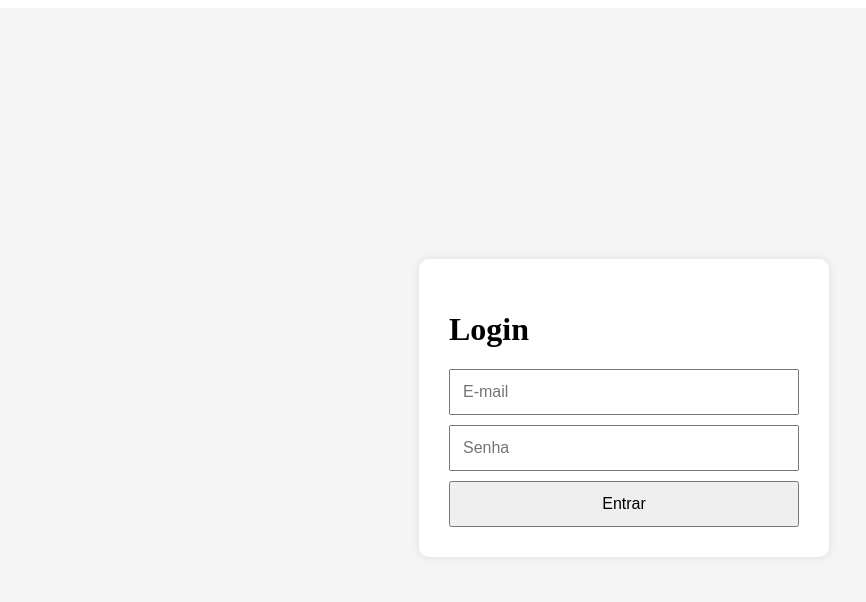
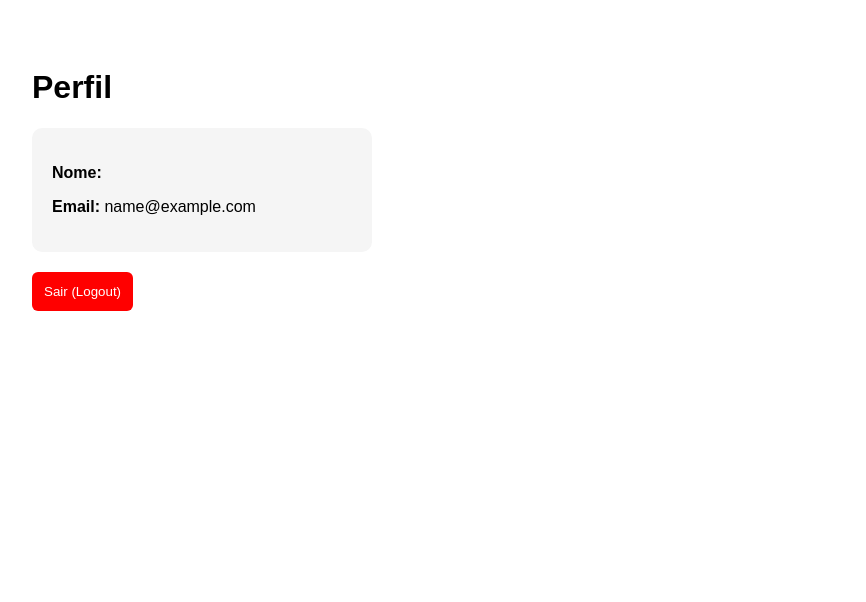
Before and after one commit to JP-GhOsT/Conexxa, a React app in the folder frontend/: page /profile in a window 1280 px wide. Before the commit this address led to /login. Shown: the top 602 px of the page, without its empty margins (16-882 px from the left). Built offline with nearby package versions, Linux system fonts and the light colour scheme; sample sign-in values are in the browser's storage; the HTML template or start-up script is replaced by a standard one.

Commit message:
feat(frontend): add profile page with logout and navigation integration

```diff
--- a/frontend/src/App.jsx
+++ b/frontend/src/App.jsx
@@ -10,6 +10,7 @@ import Register from "./pages/Register";
 import Dashboard from "./pages/Dashboard";
 import CreateStudyGroup from "./pages/CreateStudyGroup";
 import EditStudyGroup from "./pages/EditStudyGroup";
+import Profile from "./pages/Profile";
 
 import ProtectedRoute from "./routes/ProtectedRoute";
 
@@ -51,6 +52,16 @@ function App() {
           }
         />
 
+        {/* PROFILE */}
+        <Route
+          path="/profile"
+          element={
+            <ProtectedRoute>
+              <Profile />
+            </ProtectedRoute>
+          }
+        />
+
         {/* fallback */}
         <Route path="*" element={<Navigate to="/login" />} />
 
--- a/frontend/src/pages/Dashboard.jsx
+++ b/frontend/src/pages/Dashboard.jsx
@@ -17,7 +17,7 @@ export default function Dashboard() {
       <h1>Dashboard</h1>
 
       <p>
-        Bem-vindo, {user?.nomeCompleto || "Usuário"} 👋
+        Bem-vindo, {user?.nomeCompleto ?? "Usuário"} 👋
       </p>
 
       <div style={styles.grid}>
@@ -31,7 +31,7 @@ export default function Dashboard() {
           <p>Criar novo grupo de estudo</p>
         </div>
 
-        {/* LISTAR GRUPOS */}
+        {/* GRUPOS */}
         <div
           style={styles.card}
           onClick={() => navigate("/groups")}
@@ -40,7 +40,7 @@ export default function Dashboard() {
           <p>Ver grupos disponíveis</p>
         </div>
 
-        {/* PERFIL (opcional futuro) */}
+        {/* PERFIL */}
         <div
           style={styles.card}
           onClick={() => navigate("/profile")}
--- /dev/null
+++ b/frontend/src/pages/Profile.jsx
@@ -0,0 +1,62 @@
+import { useContext } from "react";
+import { useNavigate } from "react-router-dom";
+import { AuthContext } from "../context/AuthContext";
+
+export default function Profile() {
+  const { user, logout } = useContext(AuthContext);
+  const navigate = useNavigate();
+
+  const handleLogout = () => {
+    logout();
+    navigate("/login");
+  };
+
+  return (
+    <div style={styles.container}>
+
+      <h1>Perfil</h1>
+
+      <div style={styles.card}>
+
+        <p><strong>Nome:</strong> {user?.nomeCompleto}</p>
+
+        <p><strong>Email:</strong> {user?.email}</p>
+
+      </div>
+
+      <button
+        onClick={handleLogout}
+        style={styles.button}
+      >
+        Sair (Logout)
+      </button>
+
+    </div>
+  );
+}
+
+const styles = {
+
+  container: {
+    padding: 40,
+    fontFamily: "Arial",
+  },
+
+  card: {
+    padding: 20,
+    background: "#f5f5f5",
+    borderRadius: 10,
+    marginBottom: 20,
+    width: 300,
+  },
+
+  button: {
+    padding: 12,
+    background: "red",
+    color: "#fff",
+    border: "none",
+    cursor: "pointer",
+    borderRadius: 6,
+  }
+
+};
```
